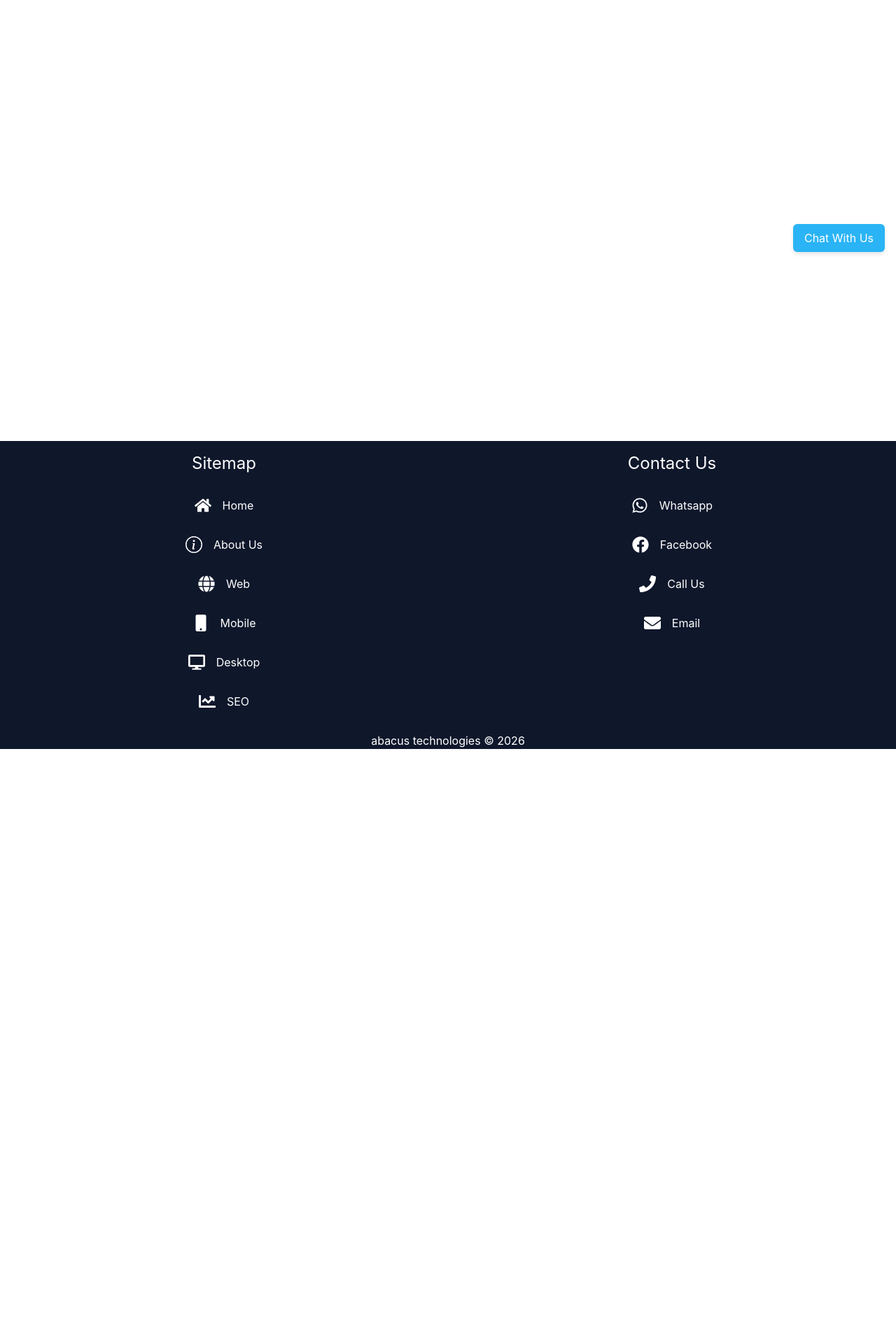
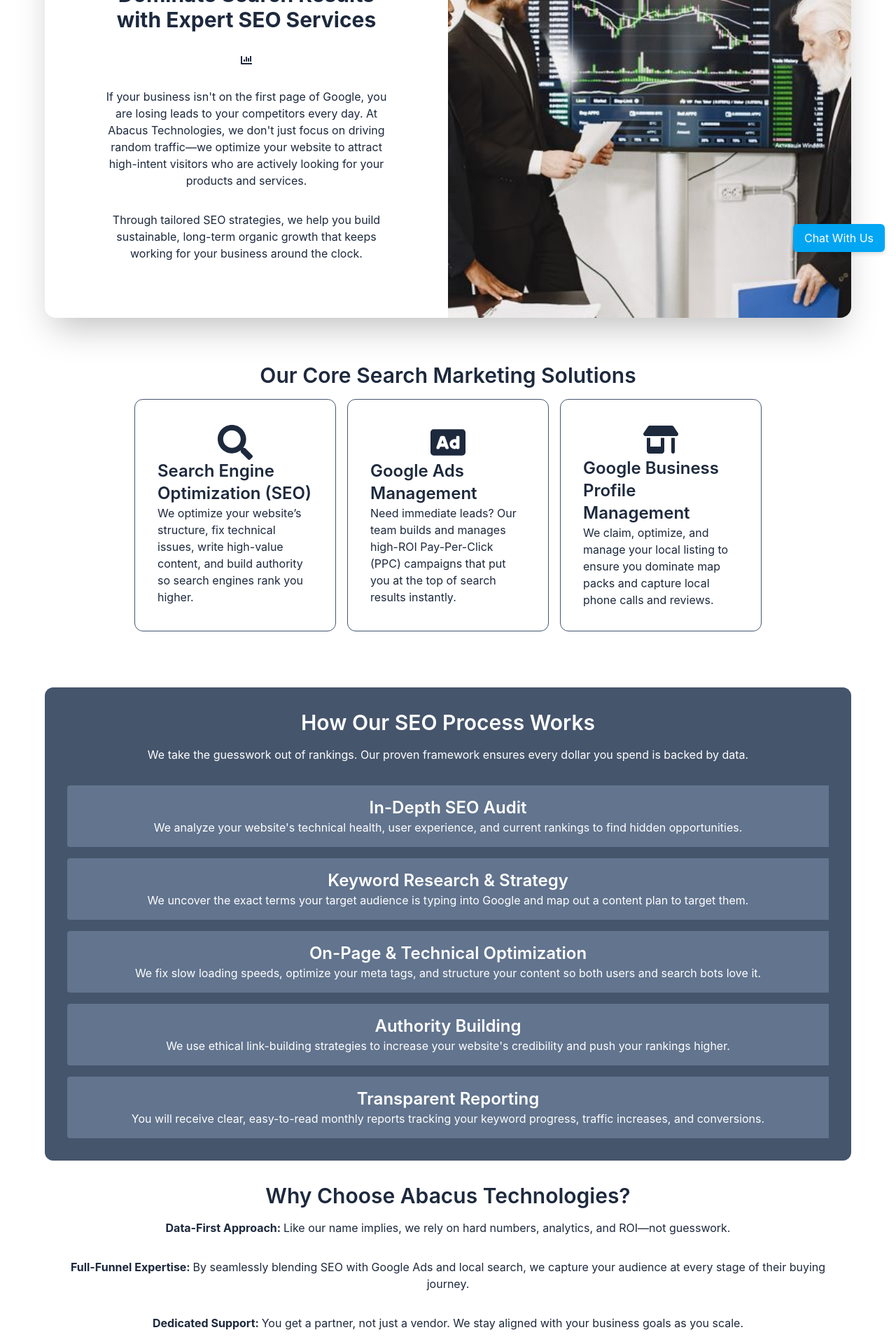
Before and after one commit to Burlington1308/abacus_technologies, a React (Vite) app: page /services/seo in a window 1280 px wide. Shown: the part 280-2200 px from the top of the page at 70% size. Before the commit the page ends 1350 px from the top, so only its background shows below. Built offline with nearby package versions, Linux system fonts and the light colour scheme.

Commit message:
SEO page copy

```diff
--- a/src/assets/Pages.js
+++ b/src/assets/Pages.js
@@ -4,5 +4,5 @@
     {title: "Web", path: "/services/web", keywords: ["website", "web app", "ecommerce", "online", "online shop", "online store", "api", "static", "dynamic", "AI", "AI integration"]},
     {title: "Mobile", path: "/services/mobile", keywords: ["mobile", "app", "phone", "cell phone", "android", "ios", "iPhone", "apple", "device"]},
     {title: "Desktop", path: "/services/desktop", keywords: ["windows", "dotnet", "mac", "imac", "macbook", "desktop", "computer", ]},
-    {title: "SEO", path: "/services/seo", keywords: ["search", "seo", "optimization", "google"]},
+    {title: "SEO", path: "/services/seo", keywords: ["search", "seo", "optimization", "google", "google ads", "google business profile"]},
 ];
--- a/src/components/Mobile.jsx
+++ b/src/components/Mobile.jsx
@@ -112,6 +112,7 @@
               We handle store deployment, performance monitoring, and ongoing feature updates.
           </p>
         </div>
+
         <div className="bg-sky-400 rounded-2xl text-white p-8 flex flex-col items-center justify-around">
           <h1 className="text-3xl font-semibold">Let’s turn your vision into a cross-platform reality.</h1>
           <h2 className="text-2xl font-semibold"> Partner with Abacus Technologies to launch your mobile app faster and smarter.</h2>
--- a/src/components/Navbar.jsx
+++ b/src/components/Navbar.jsx
@@ -10,12 +10,10 @@
 
     const [isMenuOpen, setIsMenuOpen] = useState(false);
     const [query, setQuery] = useState("");
-    const [error, setError] =useState("");
     const navigate = useNavigate();
 
     const handleSearch = (e) => {
         e.preventDefault();
-        setError("");
 
         const cleanQuery = query.trim().toLowerCase();
         if (!cleanQuery) return;
@@ -31,7 +29,7 @@
             navigate(bestMatch.path);
             setQuery(""); // Clear the input
         } else {
-            setError("No matching page found!");
+            alert("Not found!!");
         }
     }
 
--- a/src/components/SEO.jsx
+++ b/src/components/SEO.jsx
@@ -1,10 +1,127 @@
+import { FaAd, FaChartBar, FaSearch } from "react-icons/fa";
+import analysis from "../assets/images/analysis.jpg";
+import { FaShop } from "react-icons/fa6";
 
 
 const SEO = () => {
   return (
     <div className="min-h-dvh w-full p-16
           justify-center text-slate-800">
+      <div className="flex shadow-2xl max-h-[70vh] rounded-2xl">
+        <div className="w-full md:w-1/2 flex flex-col items-center justify-center
+            text-center p-8 md:p-20 gap-8 bg-white rounded-2xl
+            xl:rounded-tr-none xl:rounded-br-none ">
+          <h1 className="text-3xl font-bold">Dominate Search Results with Expert SEO Services</h1>
+          <FaChartBar size={80}/>
+          <p>
+            If your business isn't on the first page of Google, you are losing leads to your competitors every
+            day. At Abacus Technologies, we don't just focus on driving random traffic—we optimize your website to attract high-intent visitors who are actively looking for your products and services.
+          </p>
+          <p>
+            Through tailored SEO strategies, we help you build sustainable, long-term organic growth
+            that keeps working for your business around the clock.
+          </p>
+        </div>
 
+        <img src={analysis} className="w-1/2 object-cover xl:rounded-tr-2xl
+                                        xl:rounded-br-2xl xl:block hidden"/>
+      </div>
+
+      <div className="w-full py-8 md:p-16">
+        <h2 className="text-3xl font-semibold text-center">Our Core Search Marketing Solutions</h2>
+        <div className="grid grid-cols-1 md:grid-cols-3 gap-4 md:px-16 py-4">
+          <div className="w-full md:basis-[calc(33.333%-1rem)] border border-slate-600 border-1 rounded-xl flex flex-col items-center justify-center p-8">
+            <FaSearch size={50}/>
+            <h3 className="text-2xl font-semibold">Search Engine Optimization (SEO)</h3>
+            <p>
+              We optimize your website’s structure, fix technical issues, write high-value content, and build authority so search engines rank you higher.
+            </p>
+          </div>
+
+          <div className="w-full md:basis-[calc(33.333%-1rem)] border border-slate-600 border-1 rounded-xl flex flex-col items-center justify-center p-8">
+            <FaAd size={50}/>
+            <h3 className="text-2xl font-semibold">Google Ads Management</h3>
+            <p>
+              Need immediate leads? Our team builds and manages high-ROI Pay-Per-Click (PPC) campaigns that put you at the top of search results instantly.
+            </p>
+          </div>
+
+          <div className="w-full md:basis-[calc(33.333%-1rem)] border border-slate-600 border-1 rounded-xl flex flex-col items-center justify-center p-8">
+            <FaShop size={50}/>
+            <h3 className="text-2xl font-semibold">Google Business Profile Management</h3>
+            <p>
+              We claim, optimize, and manage your local listing to ensure you dominate map packs and capture local phone calls and reviews.
+            </p>
+          </div>
+        </div>
+      </div>
+
+      <div className="w-full bg-slate-600 rounded-xl text-white p-8 text-center">
+        <h2 className="text-center text-3xl font-semibold">How Our SEO Process Works</h2>
+        <p className="py-4">
+          We take the guesswork out of rankings. Our proven framework ensures every dollar you spend is backed by data.
+        </p>
+
+        <div className="flex flex-col items-center justify-center p-4 bg-slate-500 rounded-l mt-4">
+          <h3 className="text-2xl font-semibold">In-Depth SEO Audit</h3>
+          <p>
+            We analyze your website's technical health, user experience, and current rankings to find hidden opportunities.
+          </p>
+        </div>
+
+        <div className="flex flex-col items-center justify-center p-4 bg-slate-500 rounded-l mt-4">
+          <h3 className="text-2xl font-semibold">Keyword Research & Strategy</h3>
+          <p>
+            We uncover the exact terms your target audience is typing into Google and map out a content plan to target them.
+          </p>
+        </div>
+
+        <div className="flex flex-col items-center justify-center p-4 bg-slate-500 rounded-l mt-4">
+          <h3 className="text-2xl font-semibold">On-Page & Technical Optimization</h3>
+          <p>
+            We fix slow loading speeds, optimize your meta tags, and structure your content so both users and search bots love it.
+          </p>
+        </div>
+
+        <div className="flex flex-col items-center justify-center p-4 bg-slate-500 rounded-l mt-4">
+          <h3 className="text-2xl font-semibold">Authority Building</h3>
+          <p>
+            We use ethical link-building strategies to increase your website's credibility and push your rankings higher.
+          </p>
+        </div>
+
+        <div className="flex flex-col items-center justify-center p-4 bg-slate-500 rounded-l mt-4">
+          <h3 className="text-2xl font-semibold">Transparent Reporting</h3>
+          <p>
+            You will receive clear, easy-to-read monthly reports tracking your keyword progress, traffic increases, and conversions.
+          </p>
+        </div>
+      </div>
+
+      <div className="w-full p-8">
+        <h2 className="text-center text-3xl font-semibold">Why Choose Abacus Technologies?</h2>
+
+        <p className='text-center py-4'>
+          <b>Data-First Approach: </b>
+          Like our name implies, we rely on hard numbers, analytics, and ROI—not guesswork.
+        </p>
+
+        <p className='text-center py-4'>
+          <b>Full-Funnel Expertise: </b>
+          By seamlessly blending SEO with Google Ads and local search, we capture your audience at every stage of their buying journey.
+        </p>
+
+        <p className='text-center py-4'>
+          <b>Dedicated Support: </b>
+          You get a partner, not just a vendor. We stay aligned with your business goals as you scale.
+        </p>
+      </div>
+
+      <div className="bg-sky-400 rounded-2xl text-white p-8 flex flex-col items-center justify-around">
+        <h1 className="text-3xl font-semibold">Ready to Grow Your Digital Footprint?</h1>
+        <h2 className="text-2xl font-semibold text-center">Stop letting your competitors take your spot on Google. Let the experts at Abacus Technologies build an SEO strategy that drives real business growth.</h2>
+        <a href="https://wa.me/27619941652" className="py-2 px-4 bg-red-600 mt-4 rounded-md hover:bg-red-700">Get Free Consult</a>
+      </div>
     </div>
   )
 }
```
Also changed, not shown: src/assets/images/analysis.jpg (added).
